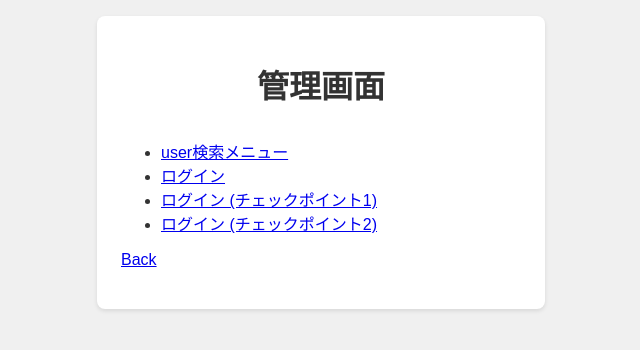
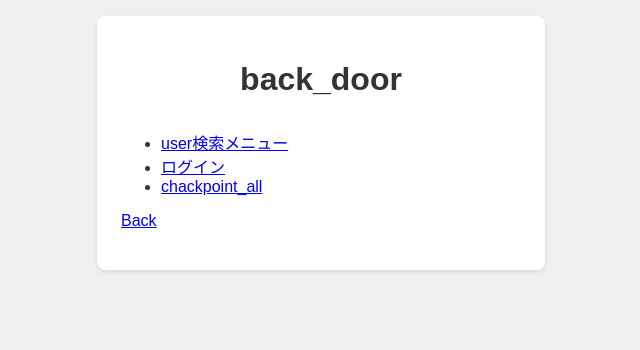
Before and after one commit to aya-1234/stamp_rally_digital, a Flask app: page / in a window 1280 px wide. Shown: the top 350 px of the page, without its empty margins (319-959 px from the left). Run offline with Flask 3, Linux system fonts and the light colour scheme.

Commit message:
checkpoint_all in

```diff
--- a/app.py
+++ b/app.py
@@ -46,8 +46,27 @@ def index():
                            other_links=[
                                         {"url": "/admin", "text": "user検索メニュー"},
                                         {"url": "/logins", "text": "ログイン"},
-                                        {"url": url_for('login', checkpoint_id=1), "text": "ログイン (チェックポイント1)"},
-                                        {"url": url_for('login', checkpoint_id=2), "text": "ログイン (チェックポイント2)"},
+                                        {"url": "/c_all", "text": "chackpoint_all"},
+                           ])
+
+@ app.route("/c_all")
+def c_all():
+    enquiry_list = [
+         {"key": key, "title": value[0]} for key, value in enquirely.items()
+         ]
+    return render_template("index.html",
+                           enquiry_list=enquiry_list,
+                           title=enquirely,
+                           other_links=[
+                            {"url": url_for('login', checkpoint_id=1), "text": "スタート地点"},
+                            {"url": url_for('login', checkpoint_id=2), "text": "ログイン (チェックポイント1)"},
+                            {"url": url_for('login', checkpoint_id=3), "text": "ログイン (チェックポイント2)"},
+                            {"url": url_for('login', checkpoint_id=4), "text": "ログイン (チェックポイント3)"},
+                            {"url": url_for('login', checkpoint_id=5), "text": "ログイン (チェックポイント4)"},
+                            {"url": url_for('login', checkpoint_id=6), "text": "ログイン (チェックポイント5)"},
+                            {"url": url_for('login', checkpoint_id=7), "text": "ログイン (チェックポイント6)"},
+                            {"url": url_for('login', checkpoint_id=8), "text": "ログイン (チェックポイント7)"},
+                            {"url": url_for('login', checkpoint_id=9), "text": "ゴール地点"},
                            ])
 
 @app.route('/logins', methods=['GET'])
--- a/templates/index.html
+++ b/templates/index.html
@@ -78,7 +78,7 @@
 </head>
 <body>
 <div class="container">
-    <h1>管理画面</h1>
+    <h1>back_door</h1>
         <ul>
             {% for item in other_links %}
                 <li><a href="{{ item['url'] }}">{{ item['text'] }}</a></li>
```
Also changed, not shown: 1 other file.
